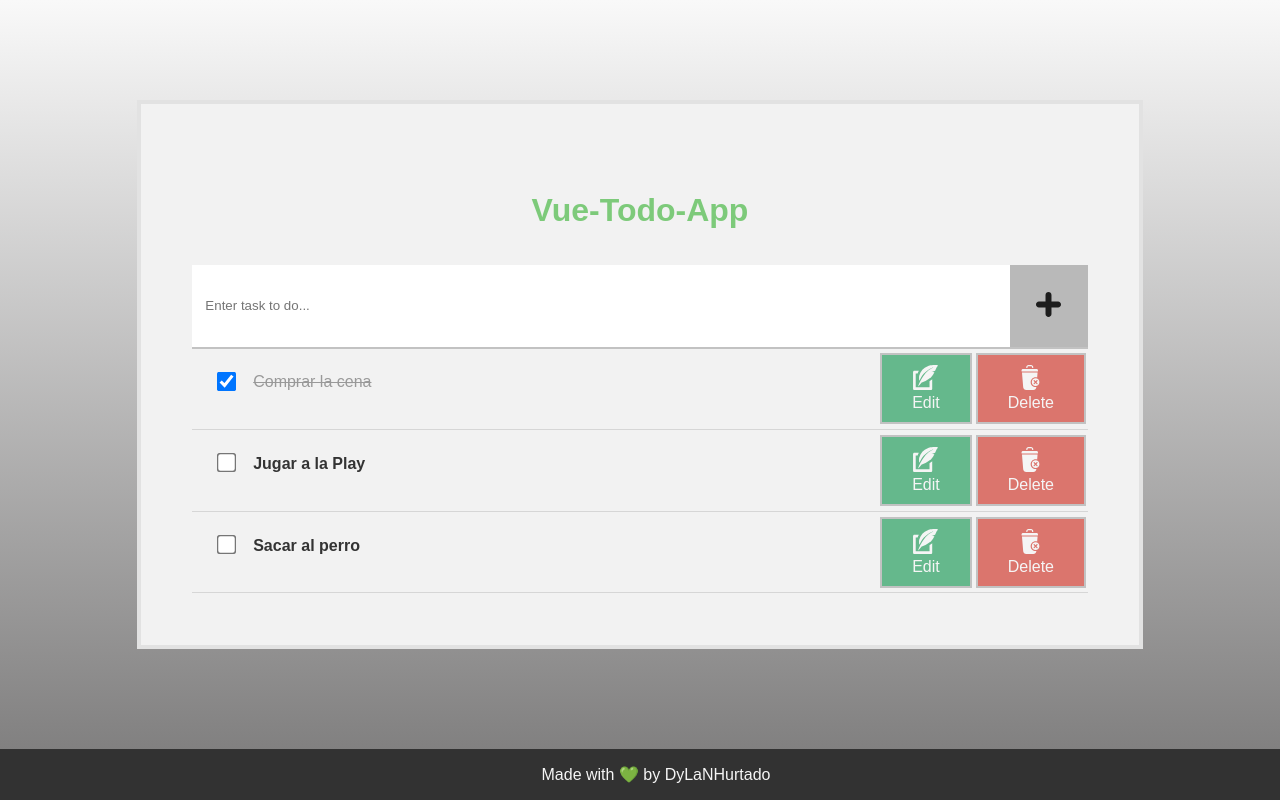
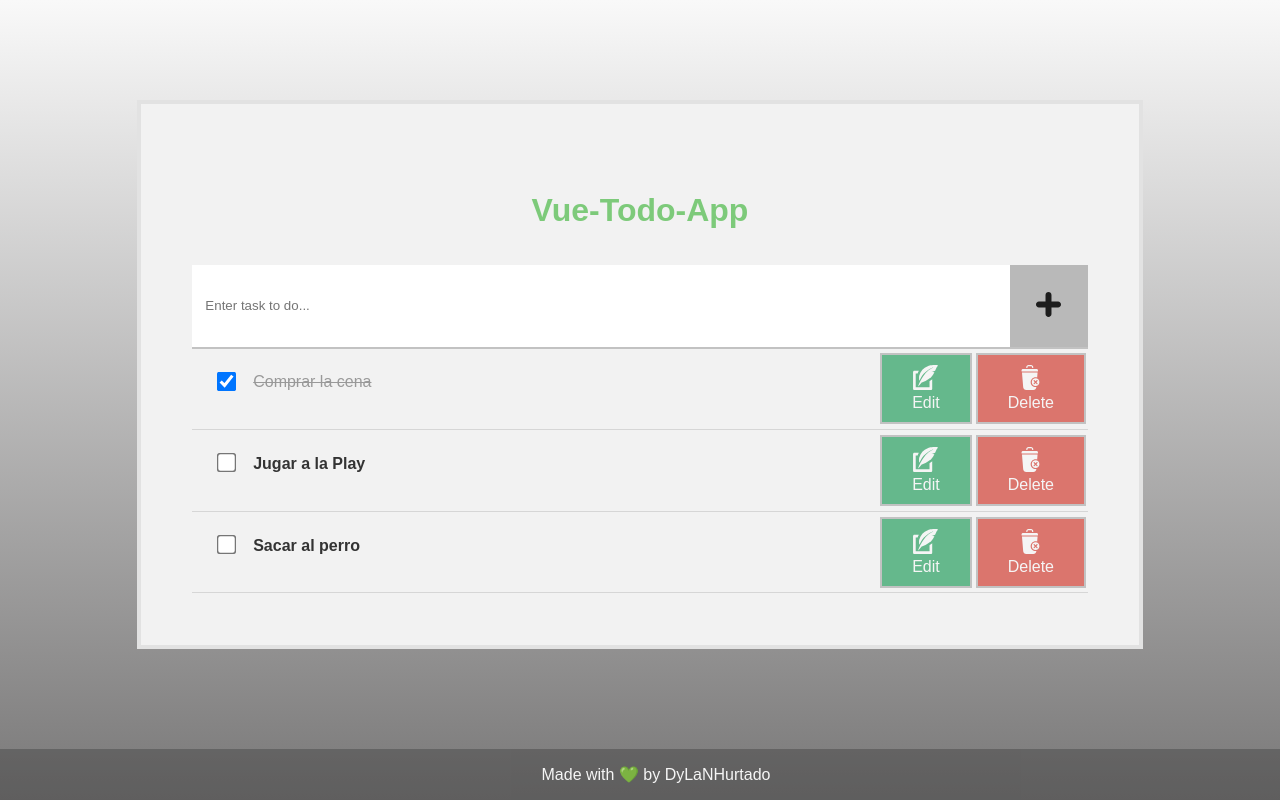
Before and after one commit to DyLaNHurtado/vue-todo-app, a Vue app: page / in a window 1280 px wide. Built offline with nearby package versions, Linux system fonts and the light colour scheme.

Commit message:
fade on footer

```diff
--- a/src/App.vue
+++ b/src/App.vue
@@ -80,7 +80,7 @@ html{
   height: 100%;
 }
 #footer{
-  background-color: #323232;
+  background-color: #3232325b;
   padding: 2vh;
   display:flex;
   align-items: center;
@@ -90,6 +90,10 @@ html{
   left: 0;
   width: 100%;
   z-index: 5;
+}
+#footer:hover{
+  background-color: #323232;
+
 }
 
 h2{
```
